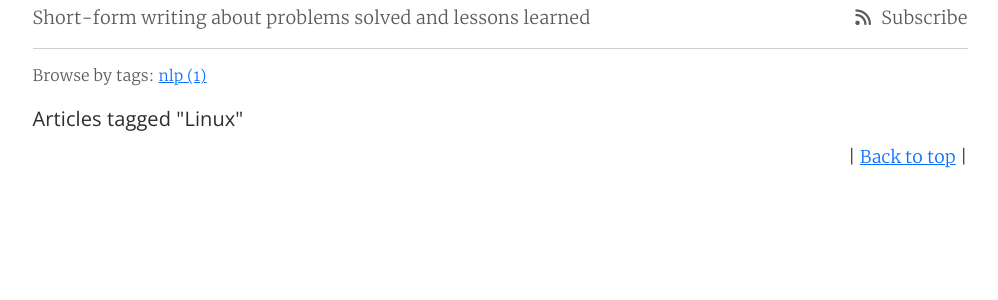
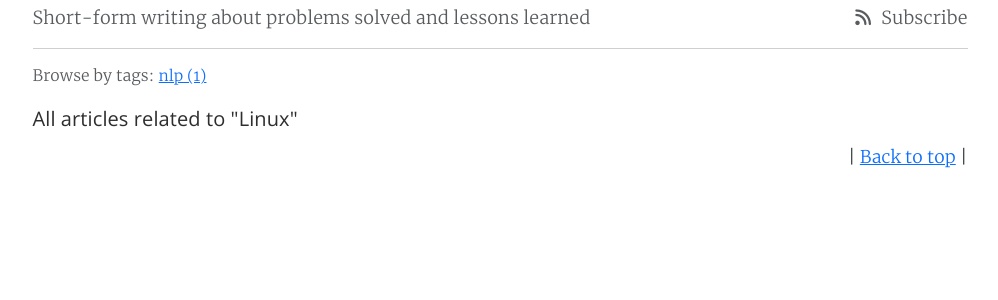
Before and after one commit to Tooa/tooa.github.io, a Jekyll site: the page built from tag/linux.html, in a window 1280 px wide. Shown: the part 175-475 px from the top of the page, without its empty margins (140-1138 px from the left). Built offline with Jekyll 4.4.1, drawn with Linux system fonts in a browser that asks for light colours.

Commit message:
feat(blog): change tagged filter text

```diff
--- a/_layouts/tag-page.html
+++ b/_layouts/tag-page.html
@@ -2,7 +2,7 @@
 layout: blog-overview
 ---
 
-<h2>Articles tagged "{{ page.tag }}"</h2>
+<h2>All articles related to "{{ page.tag }}"</h2>
 
 <div class="blog">
     {% for post in site.tags[page.tag] %}
```
